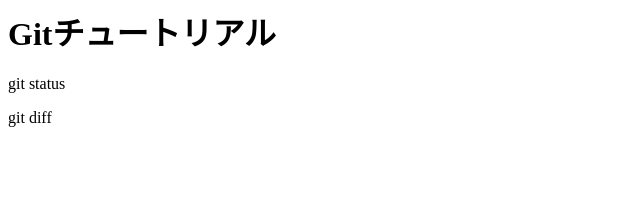
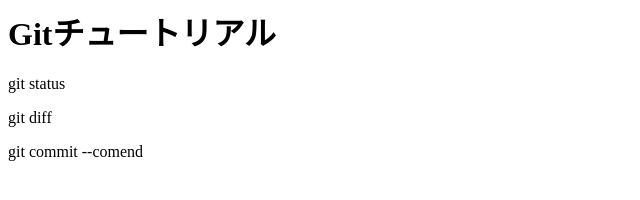
Before and after one commit to haruuux/git_tutorial, a plain HTML site: page index.html in a window 1280 px wide. Shown: the whole page, without its empty margins (0-640 px from the left). Drawn offline with Linux system fonts and the light colour scheme.

Commit message:
git commit --amendを追記

```diff
--- a/index.html
+++ b/index.html
@@ -1,3 +1,4 @@
 <h1>Gitチュートリアル</h1>
 <p>git status</p>
 <p>git diff</p>
+<p>git commit --comend</p>
```
